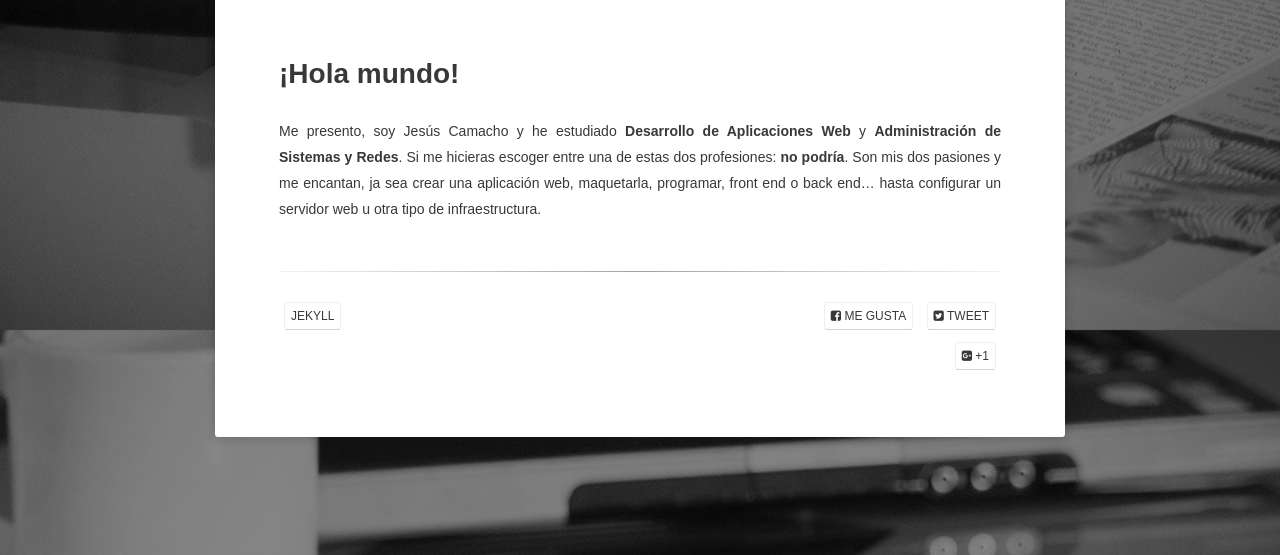
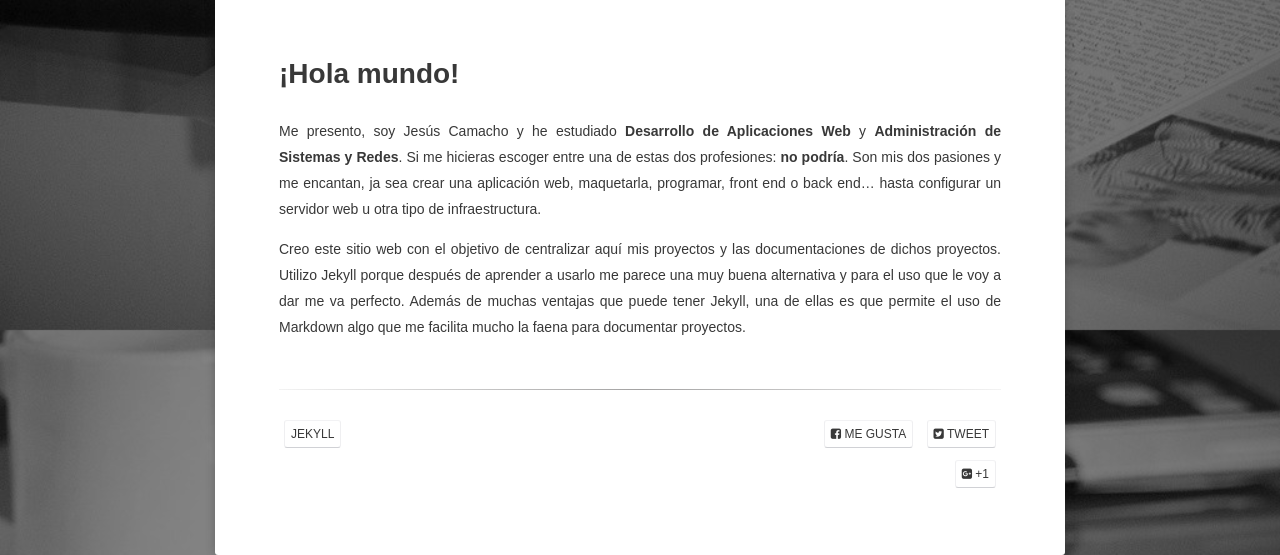
Before and after one commit to Zagur/zagur.github.io, a Jekyll site: the page built from _posts/2016-05-21-nuevo-por-aqui.markdown, in a window 1280 px wide. Shown: the part 570-1125 px from the top of the page. Built offline with Jekyll 4.4.1, drawn with Linux system fonts in a browser that asks for light colours; some web fonts are replaced; comment, search, counter and statistics services are not loaded.

Commit message:
update posts

```diff
--- a/_posts/2016-05-21-nuevo-por-aqui.markdown
+++ b/_posts/2016-05-21-nuevo-por-aqui.markdown
@@ -11,3 +11,5 @@ feature: http://cdn2.hubspot.net/hubfs/685689/learningtoprogram.jpg
 # ¡Hola mundo!
 
 Me presento, soy Jesús Camacho y he estudiado **Desarrollo de Aplicaciones Web** y **Administración de Sistemas y Redes**. Si me hicieras escoger entre una de estas dos profesiones: **no podría**. Son mis dos pasiones y me encantan, ja sea crear una aplicación web, maquetarla, programar, front end o back end... hasta configurar un servidor web u otra tipo de infraestructura.
+
+Creo este sitio web con el objetivo de centralizar aquí mis proyectos y las documentaciones de dichos proyectos. Utilizo Jekyll porque después de aprender a usarlo me parece una muy buena alternativa y para el uso que le voy a dar me va perfecto. Además de muchas ventajas que puede tener Jekyll, una de ellas es que permite el uso de Markdown algo que me facilita mucho la faena para documentar proyectos.
--- a/_posts/2016-05-23-alpheratz-theme.markdown
+++ b/_posts/2016-05-23-alpheratz-theme.markdown
@@ -2,7 +2,7 @@
 layout: post
 title: "Alpheratz Theme"
 date:   2016-05-23
-excerpt: "Un tema para Wordpress, moderno, minimalista, flat."
+excerpt: "Un tema para Wordpress, moderno, minimalista y flat."
 project: true
 feature: assets/img/alpheratztheme/alpheratz-theme-preview.jpg
 
@@ -70,8 +70,8 @@ Alpheratz es una plantilla basada en Bootstrap, por lo que le hace ser una plant
 
 
 <figure class="half">
-    <a href="../assets/img/librodetrucos/page12.png"><img src="../assets/img/alpheratztheme/headerPost.png"></a>
-    <a href="../assets/img/librodetrucos/page34.png"><img src="../assets/img/alpheratztheme/footerPost.png"></a>
+    <a href="../assets/img/alpheratztheme/headerPost.png"><img src="../assets/img/alpheratztheme/headerPost.png"></a>
+    <a href="../assets/img/alpheratztheme/footerPost.png"><img src="../assets/img/alpheratztheme/footerPost.png"></a>
 </figure>
 
 ![Menú](../assets/img/alpheratztheme/footer.png)
```
